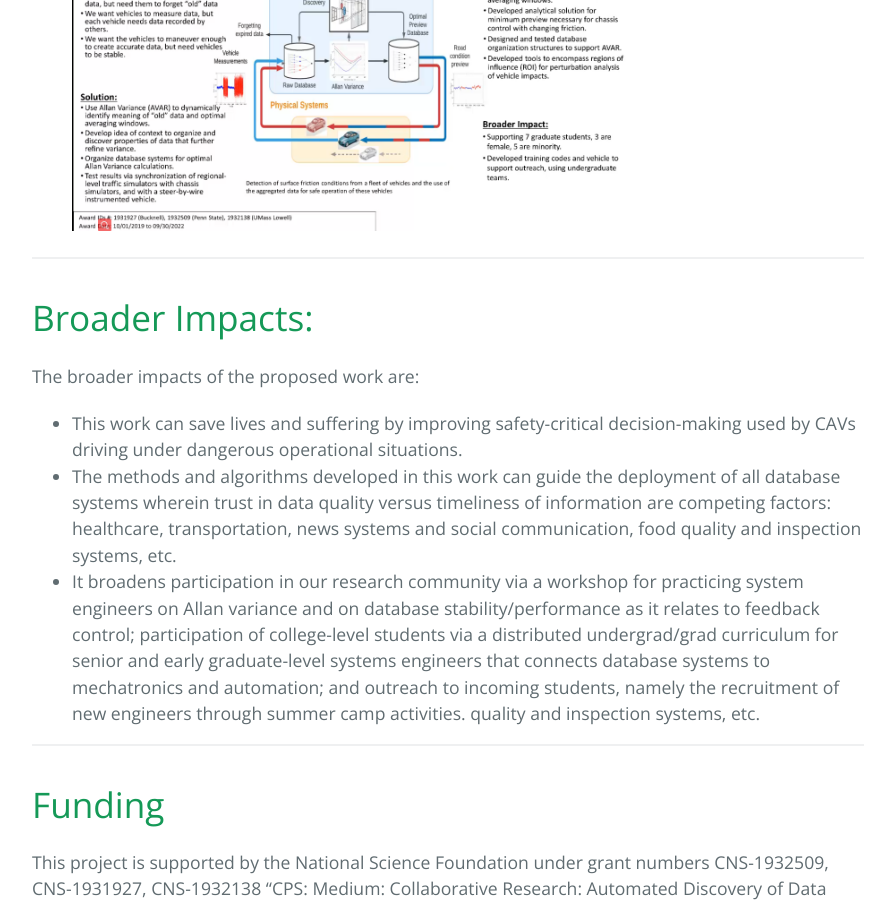
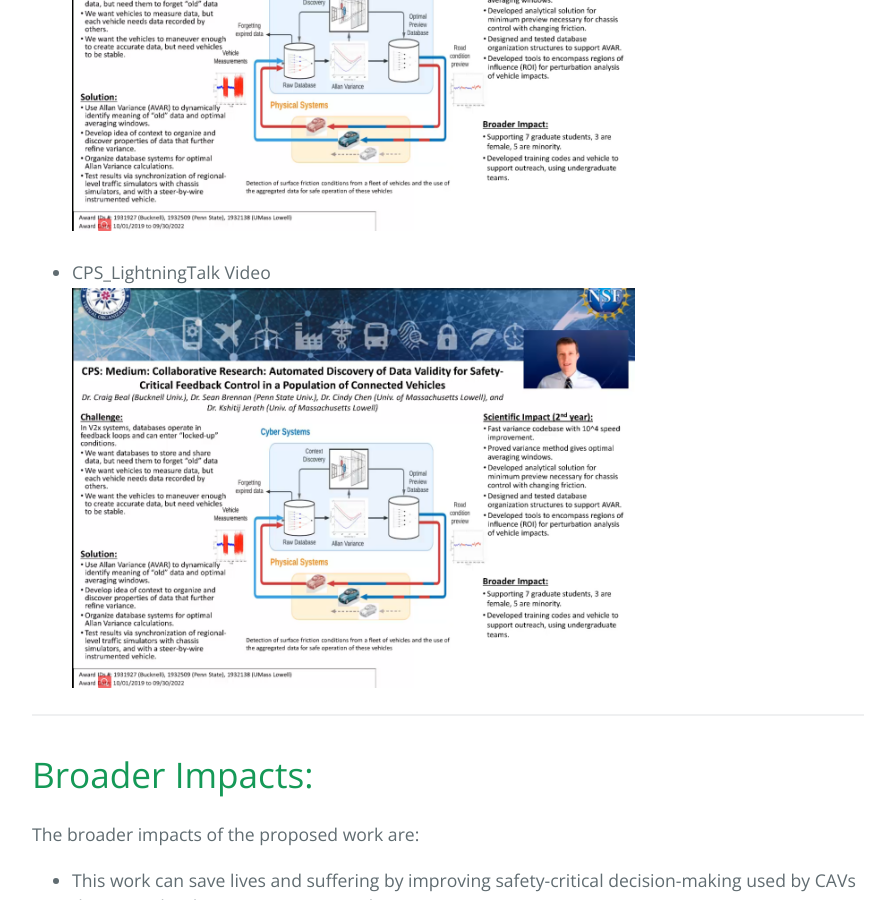
Before and after one commit to ForgetfulDatabases/ForgetfulDatabases.github.io, a Jekyll site: the page built from index.html, in a window 1280 px wide and 900 px high, scrolled down 5554 px. Shown: the whole window, without its empty margins (192-1087 px from the left). Built offline with Jekyll 4.4.1, drawn with Linux system fonts in a browser that asks for light colours; a script that is not in the unit is left out.

```diff
--- a/index.html
+++ b/index.html
@@ -257,7 +257,7 @@ layout: default
             <img src="https://github.com/ForgetfulDatabases/ForgetfulDatabases.github.io/blob/main/assets/images/p1_smaller.jpg?raw=true"  height="400">
             </p>
         <li>
-            <a href="https://www.mne.psu.edu/toboldlygo/"> Mapping van</a>
+            <a href="https://connectedvehicles.psu.edu/"> Mapping van</a>
         </li>
     </ul>
 
@@ -311,7 +311,13 @@ layout: default
                 <a href="https://www.dropbox.com/s/s51lge60llt72c5/CPS_LightningTalk_v2.mp4?dl=0"><img src="https://github.com/ForgetfulDatabases/ForgetfulDatabases.github.io/blob/main/assets/video/CPS_LightningTalk_v2.png?raw=true" alt="CPS_LightningTalk_v2"  height="400"></a>
             </p>
         </li>
-
+        <li>
+            <p style="line-height:175%">
+                CPS_LightningTalk Video
+                <br>
+                <a href="https://www.dropbox.com/s/s51lge60llt72c5/CPS_LightningTalk_v2.mp4?dl=0"><img src="https://github.com/ForgetfulDatabases/ForgetfulDatabases.github.io/blob/main/assets/video/CPS_LightningTalk_v2.png?raw=true" alt="CPS_LightningTalk_v2"  height="400"></a>
+            </p>
+        </li>
     </ul>
 
     <hr>
```
